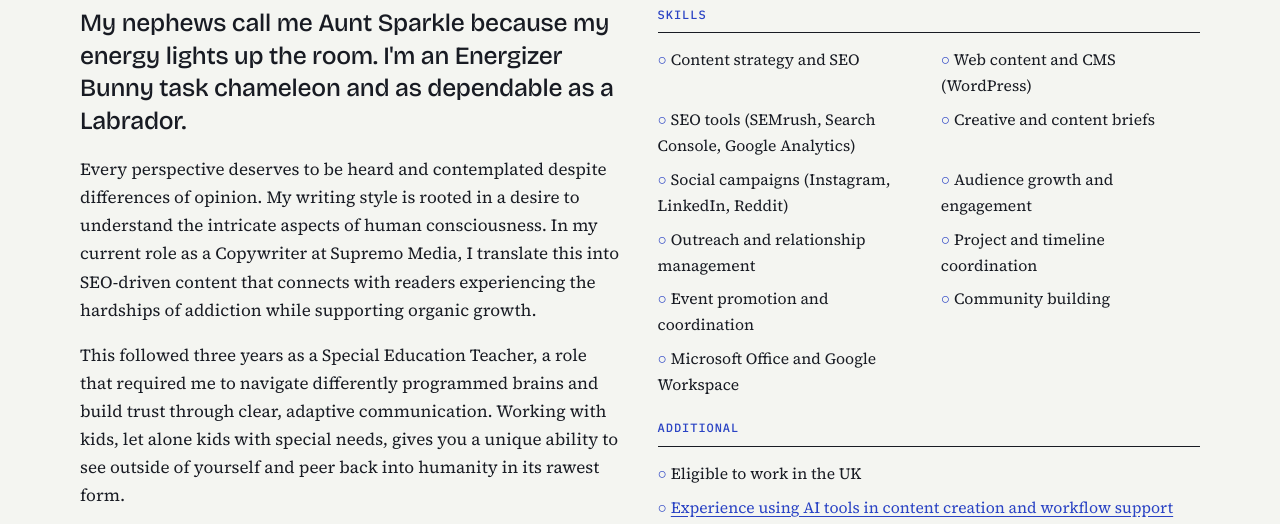
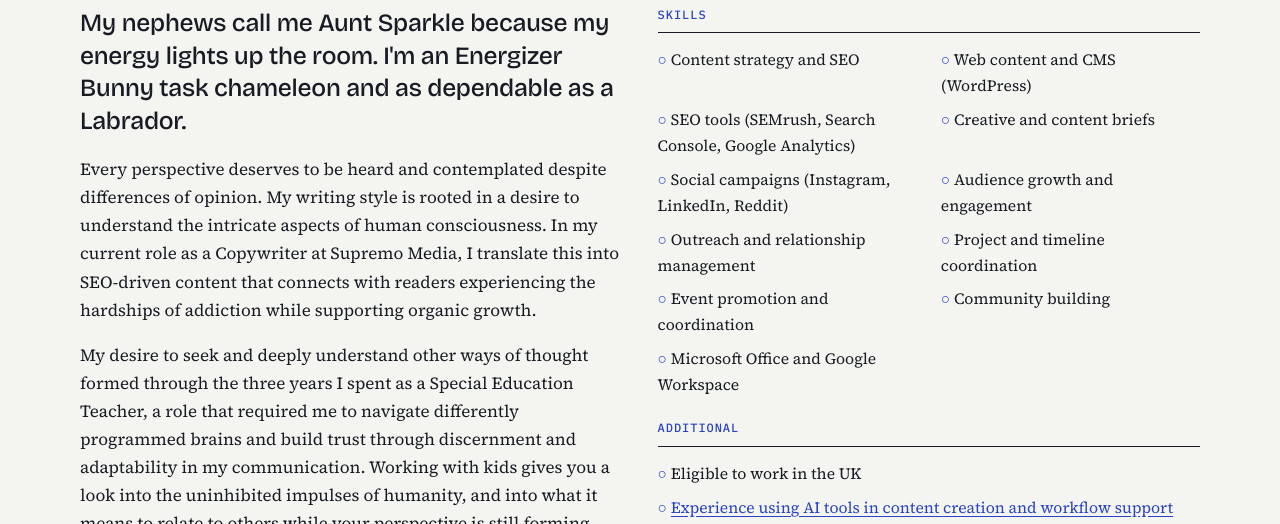
Before and after one commit to rachelthinksthat/rachelthinksthat.github.io, a plain HTML site: page about.html in a window 1280 px wide. Shown: the part 242-766 px from the top of the page. Drawn offline with nearby package versions, Linux system fonts and the light colour scheme; a web font is replaced by a local one.

Commit message:
Add files via upload

```diff
--- a/about.html
+++ b/about.html
@@ -36,7 +36,7 @@
       <div class="stack">
         <p class="pull">My nephews call me Aunt Sparkle because my energy lights up the room. I'm an Energizer Bunny task chameleon and as dependable as a Labrador.</p>
         <p>Every perspective deserves to be heard and contemplated despite differences of opinion. My writing style is rooted in a desire to understand the intricate aspects of human consciousness. In my current role as a Copywriter at Supremo Media, I translate this into SEO-driven content that connects with readers experiencing the hardships of addiction while supporting organic growth.</p>
-        <p>This followed three years as a Special Education Teacher, a role that required me to navigate differently programmed brains and build trust through clear, adaptive communication. Working with kids, let alone kids with special needs, gives you a unique ability to see outside of yourself and peer back into humanity in its rawest form.</p>
+        <p>My desire to seek and deeply understand other ways of thought formed through the three years I spent as a Special Education Teacher, a role that required me to navigate differently programmed brains and build trust through discernment and adaptability in my communication. Working with kids gives you a look into the uninhibited impulses of humanity, and into what it means to relate to others while your perspective is still forming. My students saw the world in ways I could never have reached on my own.</p>
         <p>I've learned that the most beneficial technique I can employ for myself is building rapport and making small connections with as many people as I can. I'm lucky enough to have strong interpersonal communication skills, so further developing them will offer me the greatest opportunity to succeed professionally.</p>
         <p><a class="button" href="Rachel-Jordan-Portfolio.pdf">Download the portfolio PDF</a></p>
       </div>
```
Also changed, not shown: index.html (+1 -1 lines), 1 other file.
